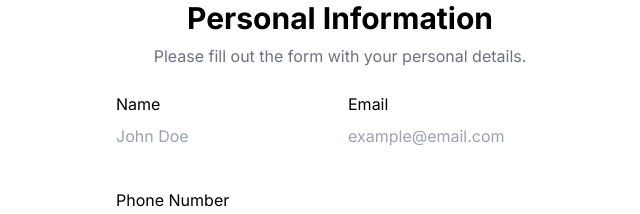
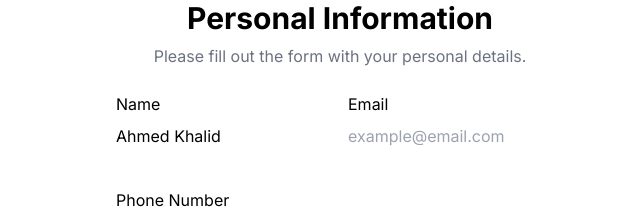
Before and after one commit to ahmedkhalidahi22/room8-ai, a Next.js app: page / in a window 1280 px wide. Shown: the top 214 px of the page, without its empty margins (300-940 px from the left). Built offline with nearby package versions, Linux system fonts and the light colour scheme.

Commit message:
add default value to personal info form

```diff
--- a/app/page.tsx
+++ b/app/page.tsx
@@ -8,7 +8,11 @@ interface FormInput {
 }
 
 export default function Home() {
-  const { register, handleSubmit, formState } = useForm<FormInput>();
+  const { register, handleSubmit, formState } = useForm<FormInput>({
+    defaultValues: {
+      name: "Ahmed Khalid",
+    },
+  });
   const onSubmit: SubmitHandler<FormInput> = (data) => console.log(data);
   const { errors } = formState;
 
--- a/package.json
+++ b/package.json
@@ -12,7 +12,8 @@
     "next": "14.2.3",
     "react": "^18",
     "react-dom": "^18",
-    "react-hook-form": "^7.51.4"
+    "react-hook-form": "^7.51.4",
+    "zod": "^3.23.8"
   },
   "devDependencies": {
     "@types/node": "^20",
```
Also changed, not shown: 1 other file (tests, documents, lock files or other folders).
